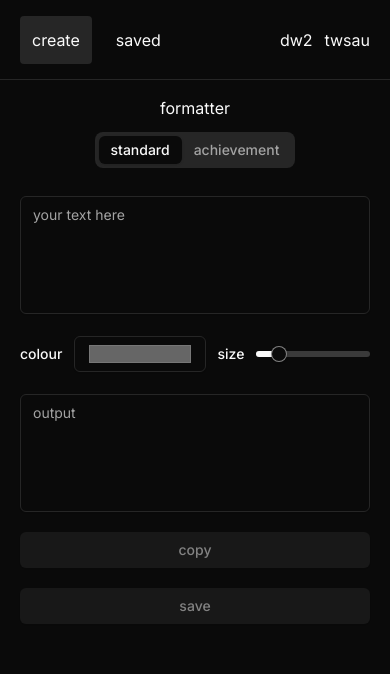
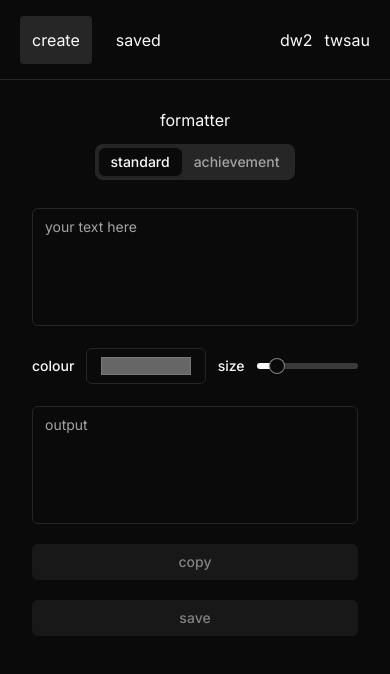
Before and after one commit to twsau/dw2-text-generator, a Next.js app: page / in a window 390 px wide. Shown: the top 674 px of the page. Built offline with nearby package versions, Linux system fonts and the light colour scheme.

Commit message:
better mobile padding

```diff
--- a/app/layout.tsx
+++ b/app/layout.tsx
@@ -41,7 +41,7 @@ export default function RootLayout({
             </a>
           </div>
         </header>
-        <main className="max-w-lg mx-auto relative top-24">{children}</main>
+        <main className="max-w-lg mx-auto relative top-24 p-3">{children}</main>
         <Toaster />
         <ZustandHydrate />
       </body>
```
